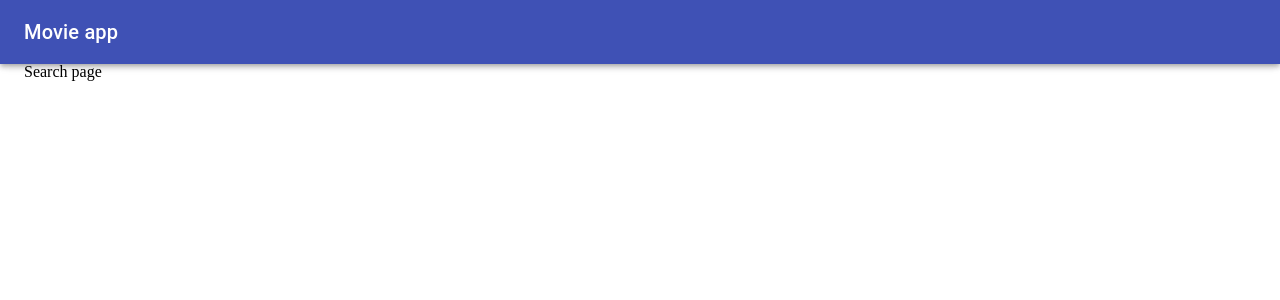
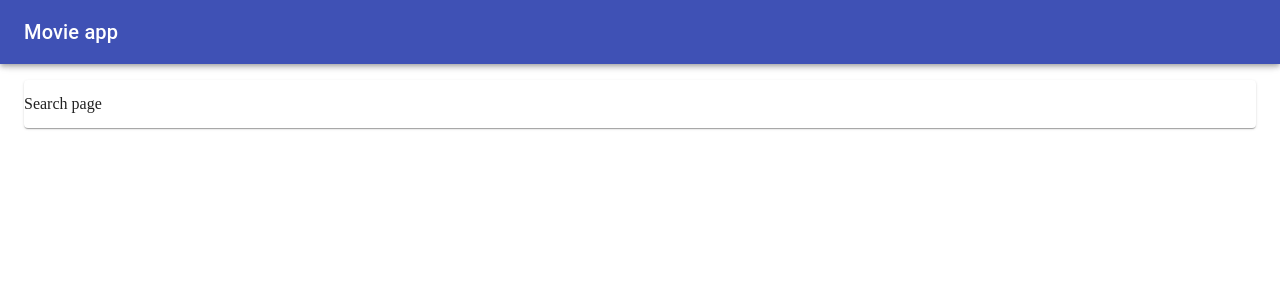
Before and after one commit to Prusdrum/movie-browser, a React (Create React App) app: page /search in a window 1280 px wide. Shown: the top 300 px of the page. Built offline with nearby package versions, Linux system fonts and the light colour scheme; the HTML template or start-up script is replaced by a standard one.

Commit message:
created consistent page layout

```diff
--- /dev/null
+++ b/src/common/components/PageWrapper/PageWrapper.tsx
@@ -0,0 +1,28 @@
+import React from 'react';
+import Paper from '@material-ui/core/Paper';
+import Box from '@material-ui/core/Box';
+import { makeStyles } from '@material-ui/core';
+
+interface Props {
+  children: React.ReactNode;
+}
+
+const useStyle = makeStyles((theme) => ({
+  paper: {
+    paddingTop: theme.spacing(2),
+    paddingBottom: theme.spacing(2),
+  },
+}))
+
+const PageWrapper = ({ children }: Props) => {
+  const style = useStyle();
+  return (
+    <Box mt={2}>
+      <Paper className={style.paper}>
+        {children}
+      </Paper>
+    </Box>
+  );
+}
+
+export default PageWrapper;
--- a/src/core/AppPage.tsx
+++ b/src/core/AppPage.tsx
@@ -4,6 +4,7 @@ import Toolbar from '@material-ui/core/Toolbar';
 import Container from '@material-ui/core/Container';
 import Typography from '@material-ui/core/Typography';
 import { makeStyles } from '@material-ui/core';
+import PageWrapper from '../common/components/PageWrapper/PageWrapper';
 
 interface Props {
   children: React.ReactNode;
@@ -21,12 +22,14 @@ const AppPage = ({ children }: Props) => {
     <div>
       <AppBar>
         <Toolbar>
-          <Typography variant="h6" >Movie app</Typography>
+          <Typography variant="h6" component="h1">Movie app</Typography>
         </Toolbar>
       </AppBar>
       <Container>
         <div className={style.appBarSpacer}></div>
-        {children}
+        <PageWrapper>
+          {children}
+        </PageWrapper>
       </Container>
     </div>
   );
```
